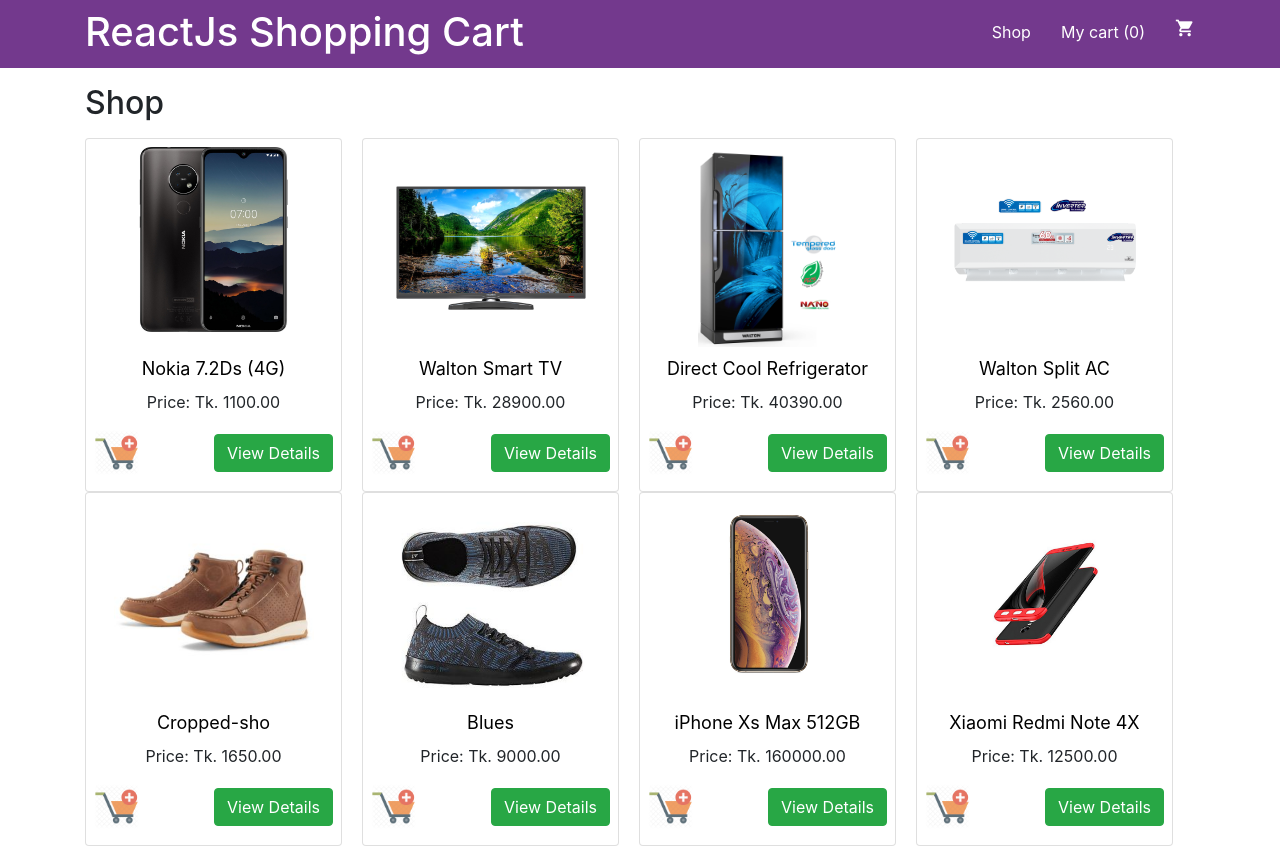
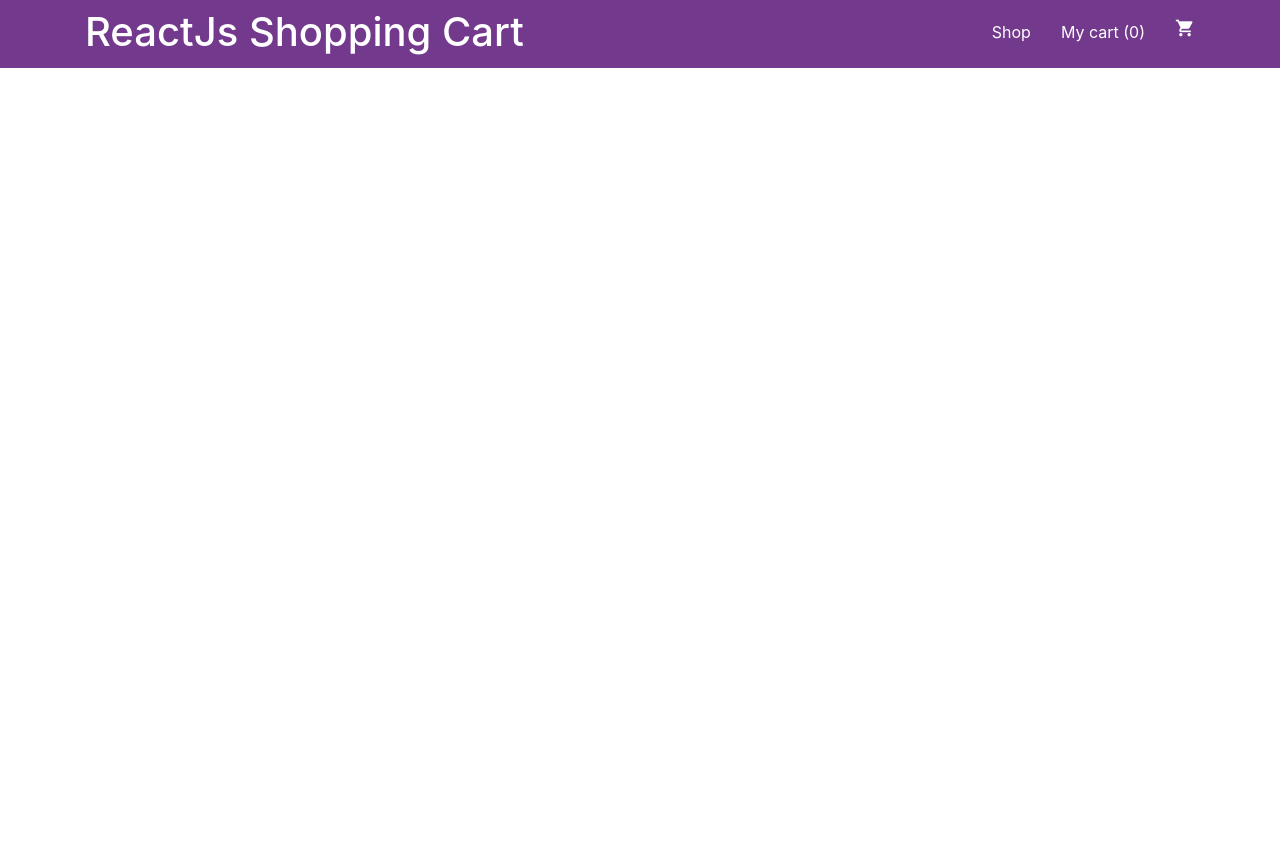
Before and after one commit to kajem/reactjs-shooping-cart, a React (Create React App) app: page / in a window 1280 px wide. After the commit the page ends 800 px from the top, so only its background shows below. Built offline with nearby package versions, Linux system fonts and the light colour scheme.

Commit message:
path changed

```diff
--- a/src/App.js
+++ b/src/App.js
@@ -12,9 +12,8 @@
               <Navbar/>
               <Switch>
                   <Route exact path="/reactjs-shooping-cart" component={Home}/>
-                  <Route exact path="/" component={Home}/>
-                  <Route path="/cart" component={Cart}/>
-                  <Route path="/product/*" component={ProductDetails}/>
+                  <Route path="/reactjs-shooping-cart/cart" component={Cart}/>
+                  <Route path="/reactjs-shooping-cart/product/*" component={ProductDetails}/>
               </Switch>
             </div>
        </BrowserRouter>
```
